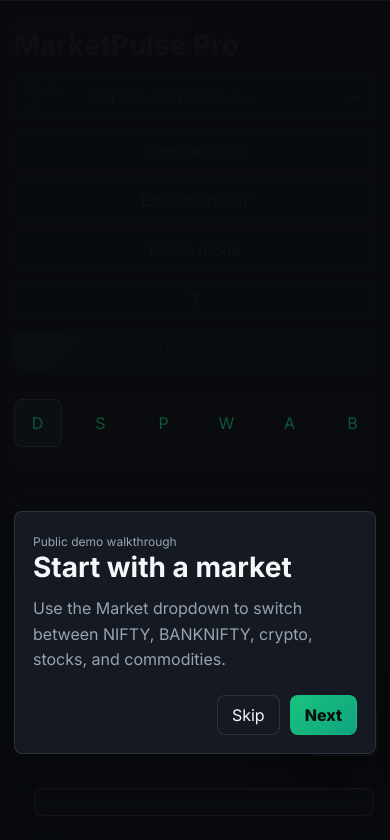
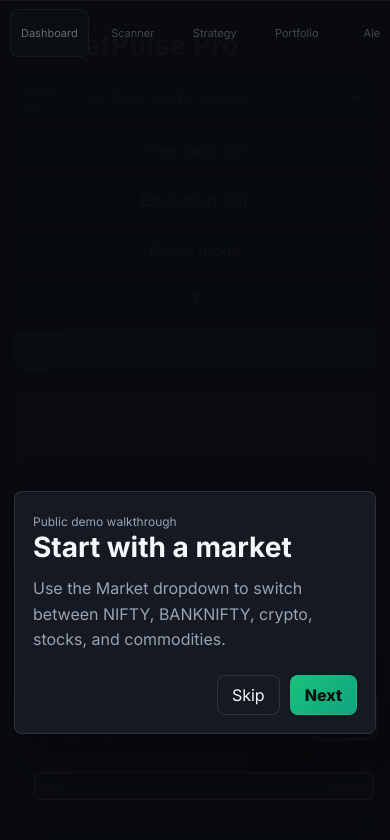
Before and after one commit to uniquekaran/Marketpulse_pro, a website: page index.html in a window 390 px wide. Shown: the top 840 px of the page. Drawn offline with Linux system fonts and the light colour scheme; no server answers.

Commit message:
Fix mobile WebView sidebar overlay

```diff
--- a/styles.css
+++ b/styles.css
@@ -1222,7 +1222,7 @@
   }
 
   .brand div:not(.brand-mark),
-  .nav-item span:last-child,
+  .nav-item span:not(.icon),
   .sidebar-panel {
     display: none;
   }
@@ -1283,15 +1283,16 @@
     z-index: var(--z-sidebar);
     width: 100%;
     height: auto;
-    display: flex;
-    align-items: center;
-    justify-content: space-between;
+    display: block;
     border-right: 0;
     border-top: 1px solid var(--line);
     border-bottom: 0;
     padding: 8px 10px;
     padding-bottom: calc(8px + env(safe-area-inset-bottom));
     background: color-mix(in srgb, var(--surface) 96%, transparent);
+    overflow-x: auto;
+    overflow-y: hidden;
+    box-shadow: 0 -12px 30px rgba(0, 0, 0, 0.28);
   }
 
   .brand {
@@ -1303,8 +1304,10 @@
     margin: 0;
     overflow-x: auto;
     width: 100%;
-    justify-content: space-around;
+    justify-content: flex-start;
+    gap: 6px;
     scrollbar-width: none;
+    scroll-snap-type: x proximity;
   }
 
   .nav::-webkit-scrollbar {
@@ -1312,20 +1315,38 @@
   }
 
   .nav-item {
-    width: 48px;
-    flex: 0 0 48px;
+    width: auto;
+    min-width: 76px;
+    flex: 0 0 auto;
     min-height: 48px;
     border-radius: 8px;
+    flex-direction: row;
+    justify-content: center;
+    align-items: center;
+    padding: 0 10px;
+    scroll-snap-align: start;
+  }
+
+  .nav-item span:not(.icon) {
+    display: block;
+    color: inherit;
+    font-size: 11px;
+    line-height: 1;
+    white-space: nowrap;
+  }
+
+  .icon {
+    display: none;
   }
 
   .main {
-    padding: 16px 14px calc(92px + env(safe-area-inset-bottom));
+    padding: 16px 14px calc(108px + env(safe-area-inset-bottom));
     overflow-x: clip;
   }
 
   .ai-helper {
     right: 12px;
-    bottom: calc(88px + env(safe-area-inset-bottom));
+    bottom: calc(104px + env(safe-area-inset-bottom));
     width: min(380px, calc(100% - 24px));
   }
 
@@ -1434,12 +1455,12 @@
 
   .toast {
     right: 16px;
-    bottom: calc(88px + env(safe-area-inset-bottom));
+    bottom: calc(104px + env(safe-area-inset-bottom));
   }
 
   .onboarding {
     align-items: end;
-    padding: 14px 14px calc(90px + env(safe-area-inset-bottom));
+    padding: 14px 14px calc(110px + env(safe-area-inset-bottom));
   }
 
   .onboarding-panel {
```
Also changed, not shown: 1 other file.
